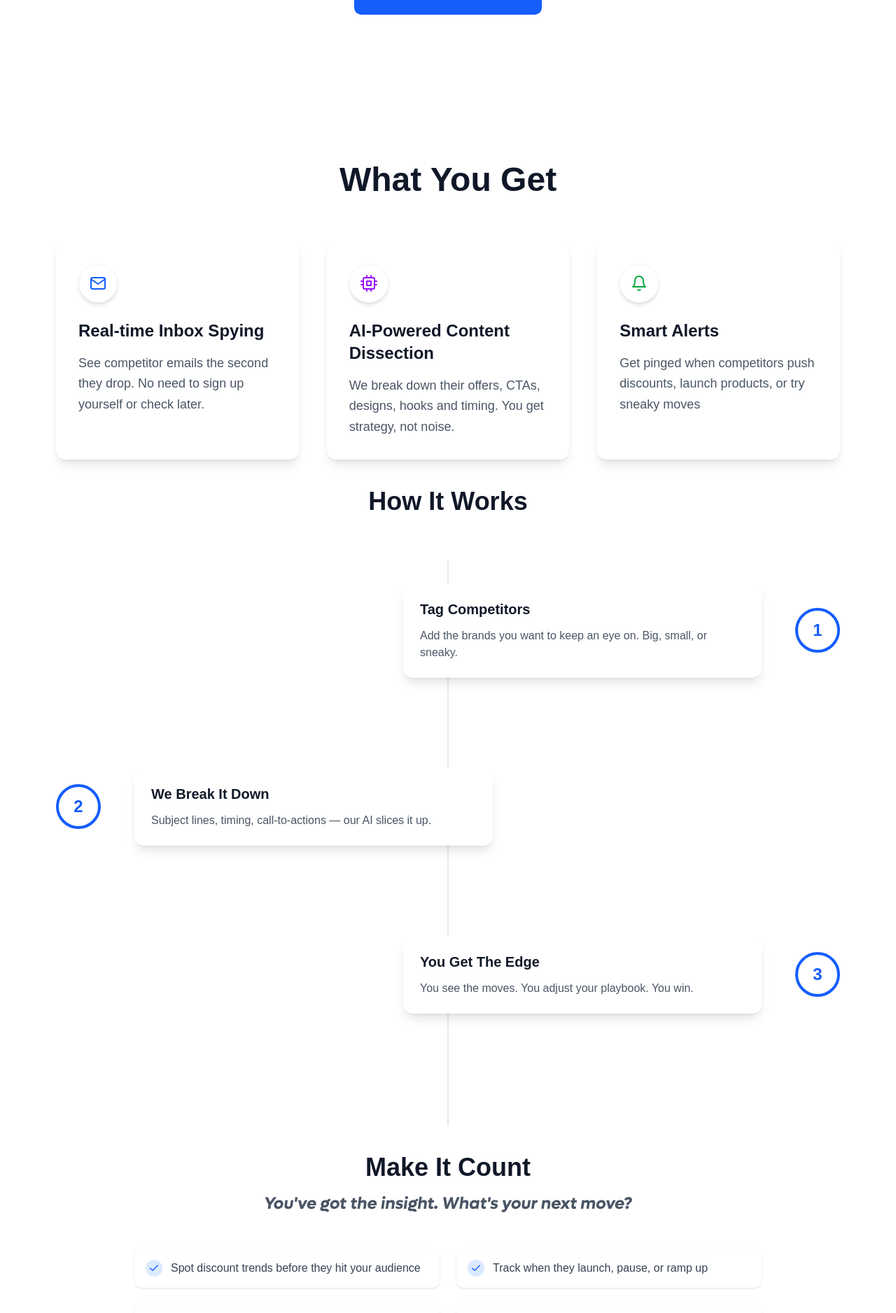
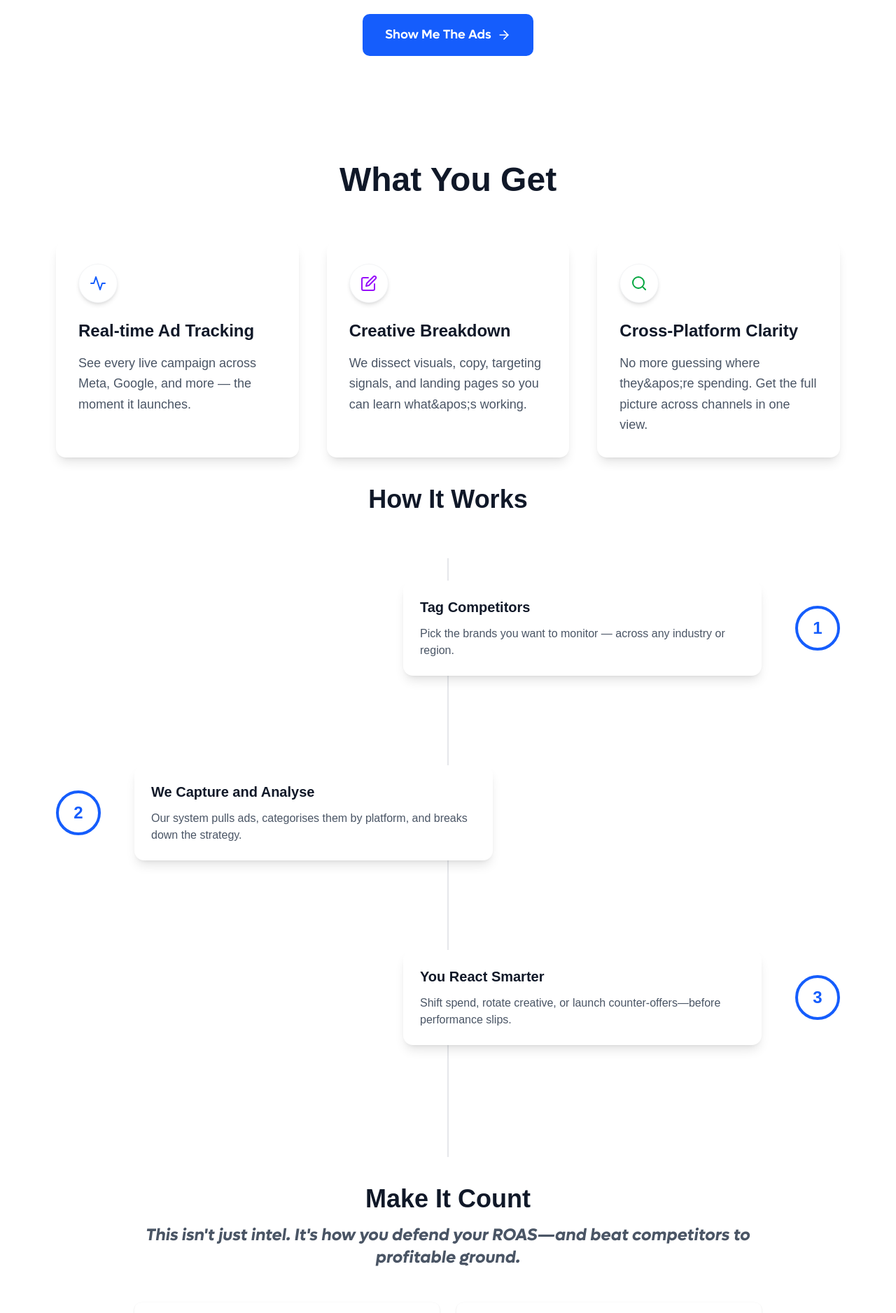
Before and after one commit to supafastai/mainsite, a Next.js app: page /tools/ads in a window 1280 px wide. Shown: the part 892-2769 px from the top of the page at 70% size. Built offline with nearby package versions, Linux system fonts and the light colour scheme; a web font is replaced by a local one.

Commit message:
Revise AdProductPage and WebsiteProductPage content and features for enhanced clarity and engagement; update headlines, descriptions, and icons to better reflect product offerings and user benefits.

```diff
--- a/src/app/(home)/tools/ads/page.tsx
+++ b/src/app/(home)/tools/ads/page.tsx
@@ -3,37 +3,37 @@
 import React from "react";
 import ProductHero from "@/components/productblocks/ProductHero";
 import Features from "@/components/productblocks/Features";
-import { FiMail, FiCpu, FiBell } from "react-icons/fi"; // Feather icons
+import { FiActivity, FiEdit, FiSearch } from "react-icons/fi"; // Feather icons
 import HowItWorks from "@/components/productblocks/HowItWorks";
 import ClosingSection from "@/components/productblocks/ClosingSection";
 
 function AdProductPage() {
   const heroData = {
-    headline: "Stay Ahead of Every Campaign",
+    headline: "Every Ad They Run. Every Move They Make Sent To Your Inbox",
     subheadline:
-      "SupaFast Email monitors the competition's email marketing in real time. See what they're sending, when they're sending it, and why it matters — no guesswork, no cluttered inbox.",
-    ctaText: "Show Me The Emails",
+      "SupaFast Ads gives you full visibility into your competitors' ad strategy. What they&apos;re running, where they&apos;re running it, and how often — all in real time.",
+    ctaText: "Show Me The Ads",
     ctaLink: "/signup",
   };
 
   const features = [
     {
-      title: "Real-time Inbox Spying",
+      title: "Real-time Ad Tracking",
       description:
-        "See competitor emails the second they drop. No need to sign up yourself or check later.",
-      icon: <FiMail className="w-6 h-6" />, // or any other icon component
+        "See every live campaign across Meta, Google, and more — the moment it launches.",
+      icon: <FiActivity className="w-6 h-6" />,
     },
     {
-      title: "AI-Powered Content Dissection",
+      title: "Creative Breakdown",
       description:
-        "We break down their offers, CTAs, designs, hooks and timing. You get strategy, not noise.",
-      icon: <FiCpu className="w-6 h-6" />,
+        "We dissect visuals, copy, targeting signals, and landing pages so you can learn what&apos;s working.",
+      icon: <FiEdit className="w-6 h-6" />,
     },
     {
-      title: "Smart Alerts",
+      title: "Cross-Platform Clarity",
       description:
-        "Get pinged when competitors push discounts, launch products, or try sneaky moves",
-      icon: <FiBell className="w-6 h-6" />,
+        "No more guessing where they&apos;re spending. Get the full picture across channels in one view.",
+      icon: <FiSearch className="w-6 h-6" />,
     },
   ];
 
@@ -42,28 +42,41 @@ function AdProductPage() {
       number: 1,
       title: "Tag Competitors",
       description:
-        "Add the brands you want to keep an eye on. Big, small, or sneaky.",
+        "Pick the brands you want to monitor — across any industry or region.",
     },
     {
       number: 2,
-      title: "We Break It Down",
+      title: "We Capture and Analyse",
       description:
-        "Subject lines, timing, call-to-actions — our AI slices it up.",
+        "Our system pulls ads, categorises them by platform, and breaks down the strategy.",
     },
     {
       number: 3,
-      title: "You Get The Edge",
-      description: "You see the moves. You adjust your playbook. You win.",
+      title: "You React Smarter",
+      description:
+        "Shift spend, rotate creative, or launch counter-offers—before performance slips.",
     },
   ];
 
   const bulletPoints = [
-    { text: "Spot discount trends before they hit your audience" },
-    { text: "Track when they launch, pause, or ramp up" },
-    { text: "Find high-performing subject lines to borrow (or beat)" },
-    { text: "Time your campaigns to land before theirs" },
-    { text: "Identify gaps in their messaging you can dominate" },
-    { text: "Avoid repeating their boring, bloated promos" },
+    {
+      text: "Catch budget ramps in real time — so you know when a competitor is scaling",
+    },
+    {
+      text: "Monitor creative fatigue cycles — and avoid launching with worn-out angles",
+    },
+    {
+      text: "Spot offer pivots — so you&apos;re not still pushing bundles when the space is back to single SKUs",
+    },
+    {
+      text: "Track spend velocity by platform — and shift your own mix accordingly",
+    },
+    {
+      text: "Time your launches to disrupt, not overlap — avoid high-CAC bidding wars",
+    },
+    {
+      text: "Reverse-engineer conversion objectives — acquisition vs. retargeting vs. retention",
+    },
   ];
   return (
     <div className="bg-white flex flex-col gap-10">
@@ -72,7 +85,7 @@ function AdProductPage() {
       <HowItWorks steps={steps} />
       <ClosingSection
         title="Make It Count"
-        subtitle="You've got the insight. What's your next move?"
+        subtitle="This isn't just intel. It's how you defend your ROAS—and beat competitors to profitable ground."
         bulletPoints={bulletPoints}
       />
     </div>
--- a/src/app/(home)/tools/websites/page.tsx
+++ b/src/app/(home)/tools/websites/page.tsx
@@ -3,37 +3,37 @@
 import React from "react";
 import ProductHero from "@/components/productblocks/ProductHero";
 import Features from "@/components/productblocks/Features";
-import { FiMail, FiCpu, FiBell } from "react-icons/fi"; // Feather icons
+import { FiFileText, FiTablet, FiGlobe } from "react-icons/fi"; // Feather icons
 import HowItWorks from "@/components/productblocks/HowItWorks";
 import ClosingSection from "@/components/productblocks/ClosingSection";
 
 function WebsiteProductPage() {
   const heroData = {
-    headline: "Stay Ahead of Every Campaign",
+    headline: "Uncover Messaging. Spot Intent.",
     subheadline:
-      "SupaFast Email monitors the competition's email marketing in real time. See what they're sending, when they're sending it, and why it matters — no guesswork, no cluttered inbox.",
-    ctaText: "Show Me The Emails",
+      "SupaFast Insite tracks how your competitors shift messaging, pricing, and offer strategy through their websites, so you know where they&apos;re headed before they announce it.",
+    ctaText: "Show Me Their In-Site",
     ctaLink: "/signup",
   };
 
   const features = [
     {
-      title: "Real-time Inbox Spying",
+      title: "Live Site Monitoring",
       description:
-        "See competitor emails the second they drop. No need to sign up yourself or check later.",
-      icon: <FiMail className="w-6 h-6" />, // or any other icon component
+        "Instant alerts when landing pages, pricing, or funnel structure changes. No more surprises.",
+      icon: <FiGlobe className="w-6 h-6" />,
     },
     {
-      title: "AI-Powered Content Dissection",
+      title: "Messaging & Offer Strategy",
       description:
-        "We break down their offers, CTAs, designs, hooks and timing. You get strategy, not noise.",
-      icon: <FiCpu className="w-6 h-6" />,
+        "See how they position products, frame urgency, and rewrite value props; headline to CTA.",
+      icon: <FiFileText className="w-6 h-6" />,
     },
     {
-      title: "Smart Alerts",
+      title: "Cross-Platform Clarity",
       description:
-        "Get pinged when competitors push discounts, launch products, or try sneaky moves",
-      icon: <FiBell className="w-6 h-6" />,
+        "No more guessing where they&apos;re spending. Get the full picture across channels in one view.",
+      icon: <FiTablet className="w-6 h-6" />,
     },
   ];
 
```
